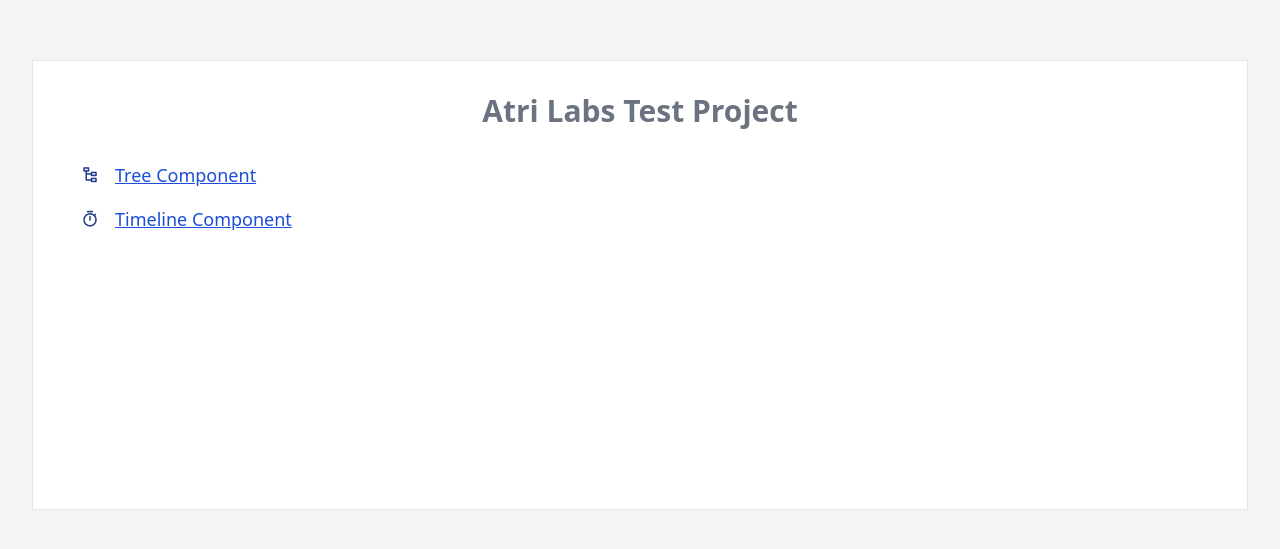
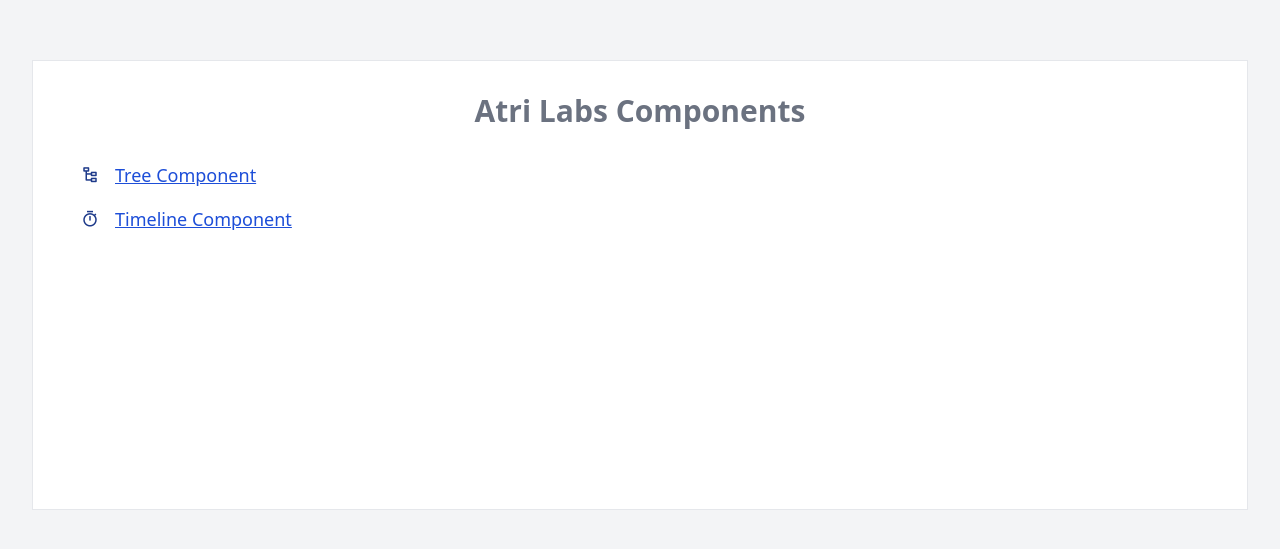
Before and after one commit to braveheart-star/astri-component, a Next.js app: page / in a window 1280 px wide. Shown: the part 115-664 px from the top of the page. Built offline with nearby package versions, Linux system fonts and the light colour scheme.

Commit message:
change title

```diff
--- a/src/pages/index.tsx
+++ b/src/pages/index.tsx
@@ -6,7 +6,7 @@
     <Layout>
       <div className="m-auto h-96">
         <h1 className="text-3xl font-bold text-center text-gray-500 ">
-          Atri Labs Test Project
+          Atri Labs Components
         </h1>
         <div className="flex flex-col mt-8 space-y-4 ">
           <div className="flex space-x-4 ">
```
